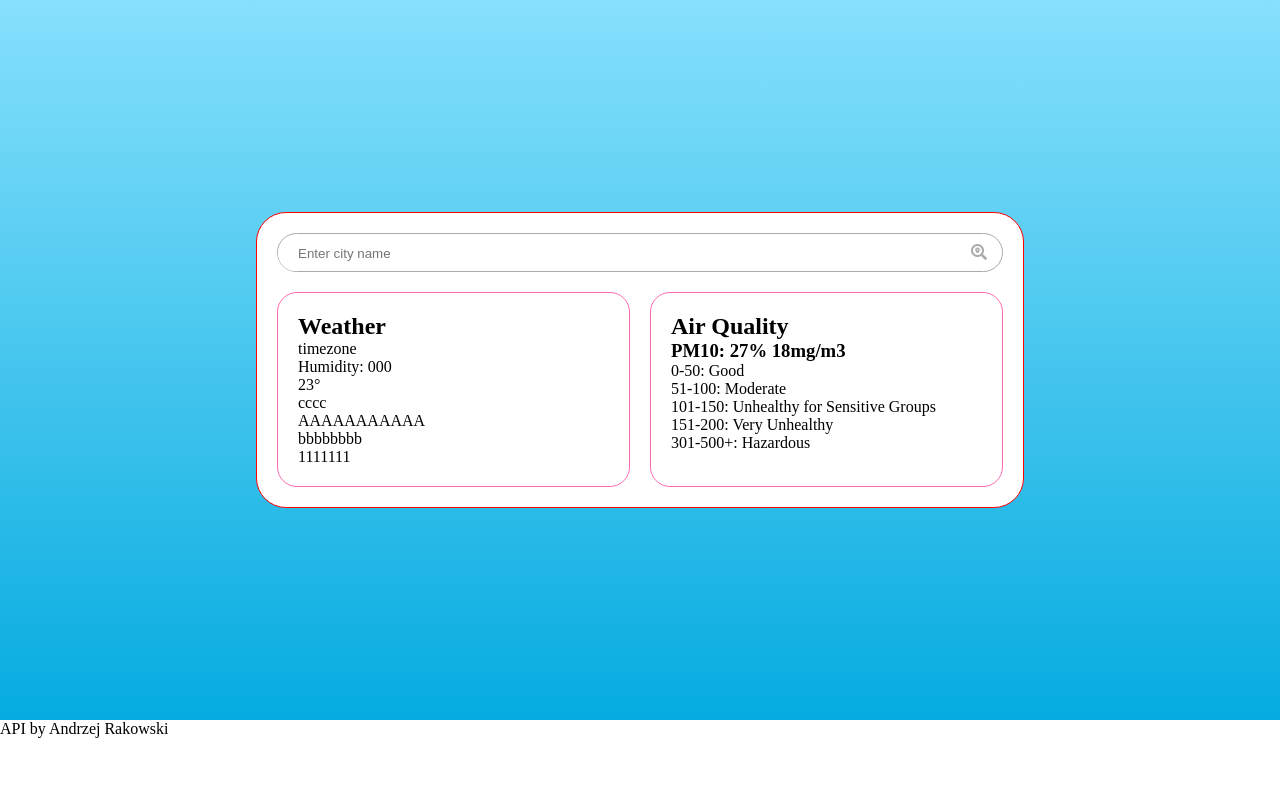
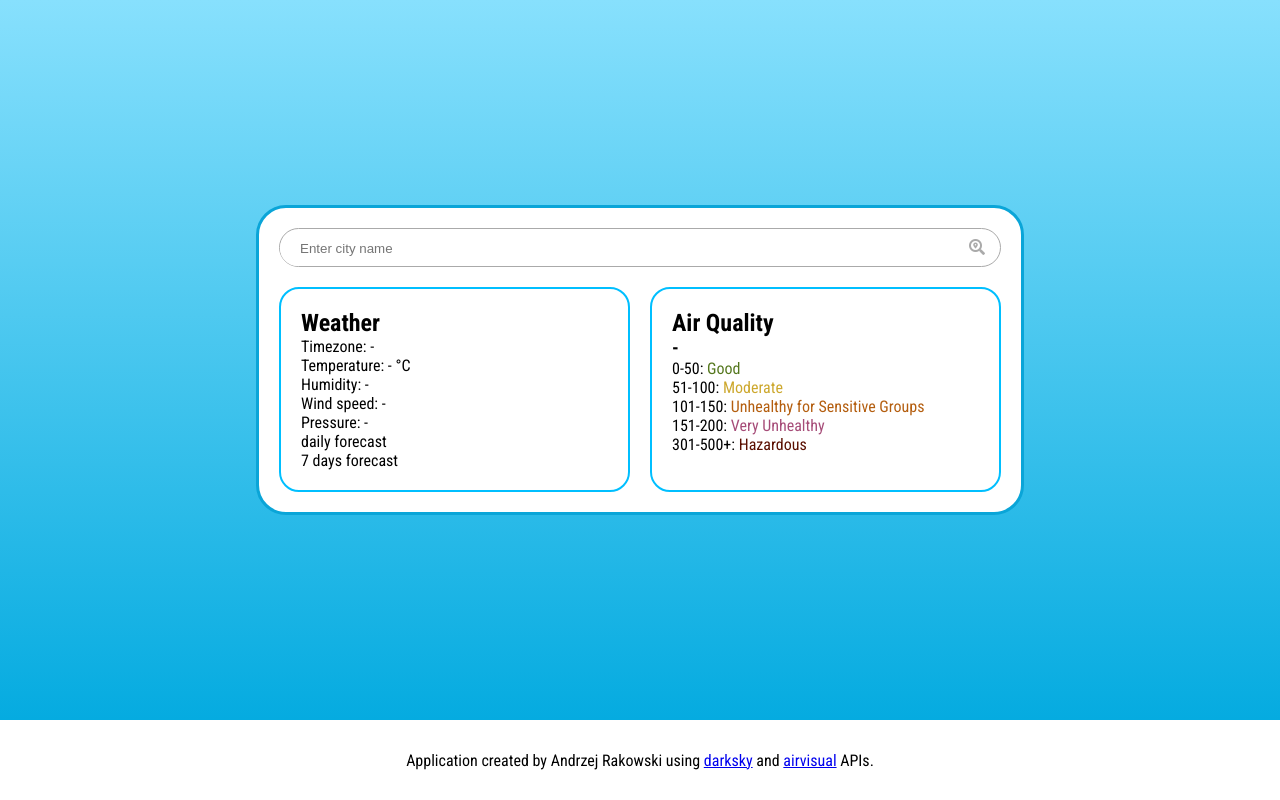
Before and after one commit to Code-Institute-Submissions/weather-and-air-pollution-app, a plain HTML site: page index.html in a window 1280 px wide. Drawn offline with nearby package versions, Linux system fonts and the light colour scheme.

Commit message:
desktop version completed, added styling, some parts of the code amended

```diff
--- a/index.html
+++ b/index.html
@@ -8,6 +8,7 @@
   src="https://code.jquery.com/jquery-3.3.1.js"
   integrity="sha256-2Kok7MbOyxpgUVvAk/HJ2jigOSYS2auK4Pfzbm7uH60="
   crossorigin="anonymous"></script>
+  <link href="https://fonts.googleapis.com/css?family=Roboto+Condensed:400,700&display=swap&subset=latin-ext" rel="stylesheet">
   <link rel="stylesheet" href="https://use.fontawesome.com/releases/v5.8.1/css/all.css">
   <link rel="stylesheet" href="style/style.css">
   <title>API</title>
@@ -22,27 +23,31 @@
     <div class="data-container">
       <div class="weather">
         <h2>Weather</h2>
-        <p id="timezone">timezone</p>
-        <p id="humidity">Humidity: 000</p>
-        <p id="temp">23&#xb0;</p>
-        <p id="summary">cccc</p>
-        <p value="current temperature" id="weather-cond">AAAAAAAAAAA</p>
-        <p id="wind-speed">bbbbbbbb</p>
-        <p id="pressure">1111111</p>
+        <p id="timezone">Timezone: -</p>
+        <p id="temp">Temperature: - &#xb0;C</p>
+        <p id="humidity">Humidity: -</p>
+        <p id="wind-speed">Wind speed: -</p>
+        <p id="pressure">Pressure: -</p>
+        <p id="weather-cond">daily forecast</p>
+        <p id="summary">7 days forecast</p>
+
+
       </div>
       <div class="air-pollution">
         <h2>Air Quality</h2>
-        <h3 id="pm10">PM10: 27%   18mg/m3</h3>
-        <p>0-50: Good</p>
-        <p>51-100: Moderate</p>
-        <p>101-150: Unhealthy for Sensitive Groups</p>
-        <p>151-200: Very Unhealthy</p>
-        <p>301-500+: Hazardous</p>
+        <h3 id="pm10">-</h3>
+        <p>0-50: <span class="good">Good</span></p>
+        <p>51-100: <span class="moderate">Moderate</span></p>
+        <p>101-150: <span class="unhealthy-for-sensitive-groups">Unhealthy for Sensitive Groups</span></p>
+        <p>151-200: <span class="very-unhealthy">Very Unhealthy</span></p>
+        <p>301-500+: <span class="hazardous">Hazardous</span></p>
       </div>
     </div>
   </div>
 </div>
-    <footer>API by Andrzej Rakowski</footer>
+    <footer class="footer">
+      <p>Application created by Andrzej Rakowski using <a href="https://darksky.net/"> darksky</a> and <a href="https://www.airvisual.com/air-pollution-data-api"> airvisual</a> APIs.</p>
+    </footer>
 
 </body>
 <script type="text/javascript" src="js/main.js">
--- a/js/main.js
+++ b/js/main.js
@@ -55,10 +55,10 @@ const getAir = (latitude, longitude, cb) => {
 
 const updateWeather = (weatherData) => {
     $('#timezone').html("Timezone: " + weatherData.timezone);
-    $('#temp').html("Temperature: " + weatherData.currently.temperature + " &#xb0;C");
+    $('#temp').html("Temperature: " + (weatherData.currently.temperature).toFixed(1) + " &#xb0;C");
     $('#humidity').html("Humidity: " + Math.floor(weatherData.currently.humidity*100) + "%");
     $('#summary').html(weatherData.hourly.summary);
-    $('#weather-cond').html(weatherData.currently.summary);
+    $('#weather-cond').html(weatherData.daily.summary);
     $('#wind-speed').html("Wind speed: " + Math.floor(weatherData.currently.windSpeed*3.6) + " km/h");
     $('#pressure').html("Pressure: " + weatherData.currently.pressure + " hPa");
 }
--- a/style/style.css
+++ b/style/style.css
@@ -2,6 +2,10 @@
   margin: 0;
   padding: 0;
   box-sizing: border-box;
+}
+
+body {
+  font-family: 'Roboto Condensed', 'sans-serif';
 }
 
 .good {
@@ -40,7 +44,7 @@
 .container {
   width: 60%;
   max-height: 50%;
-  border: 1px solid red;
+  border: 3px solid #0aa5d8;
   padding: 20px;
   background: #ffffff;
   border-radius: 30px;
@@ -65,7 +69,7 @@
 .air-pollution {
   width: 50%;
   padding: 20px;
-  border: 1px solid hotpink;
+  border: 2px solid #00bfff;
   border-radius: 20px;
 }
 
@@ -103,3 +107,10 @@
 .search a:focus {
   outline: none;
 }
+
+.footer {
+  height: 10vh;
+  display: flex;
+  justify-content: center;
+  align-items: center;
+}
```
Also changed, not shown: 1 other file.
